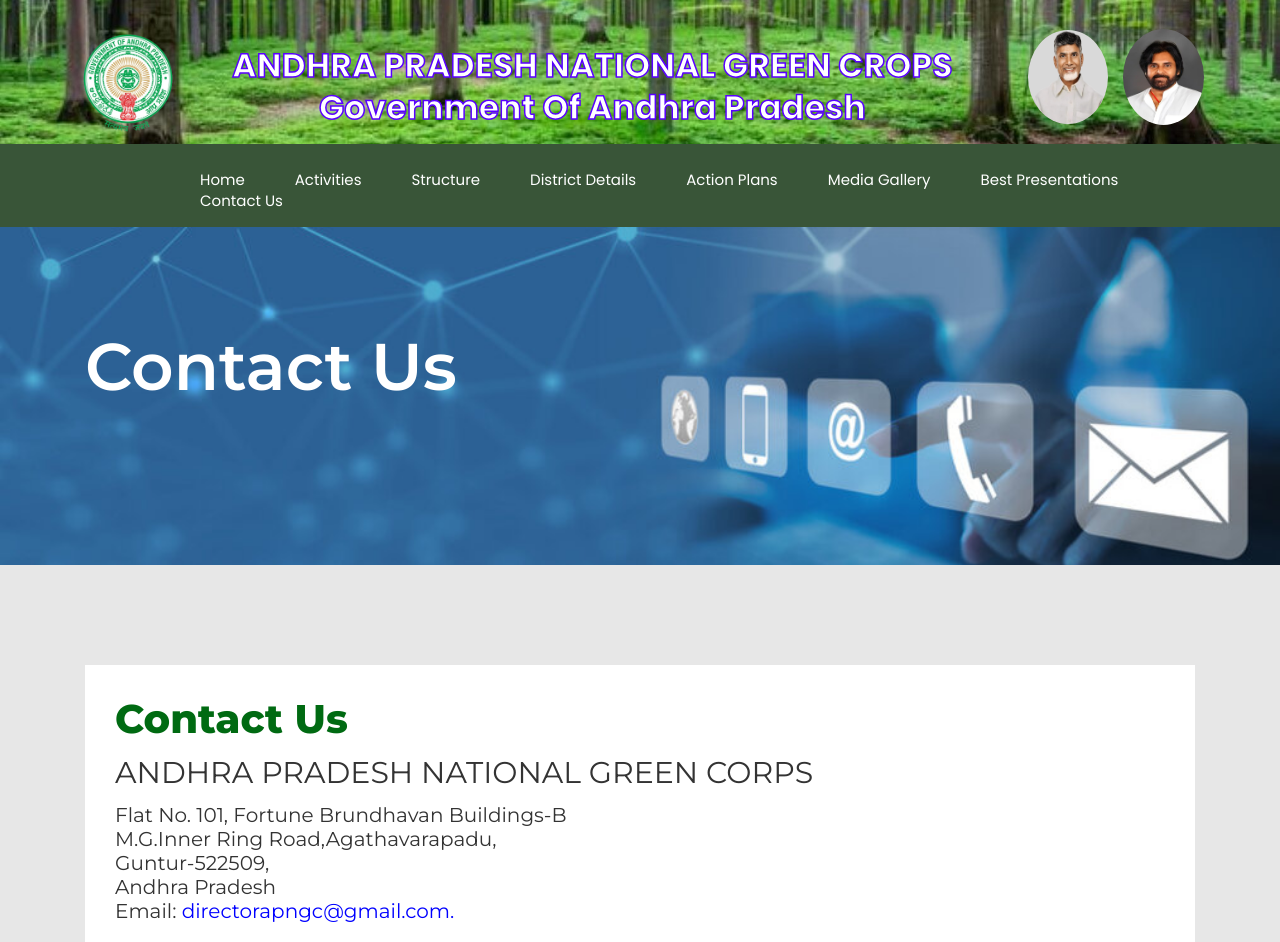
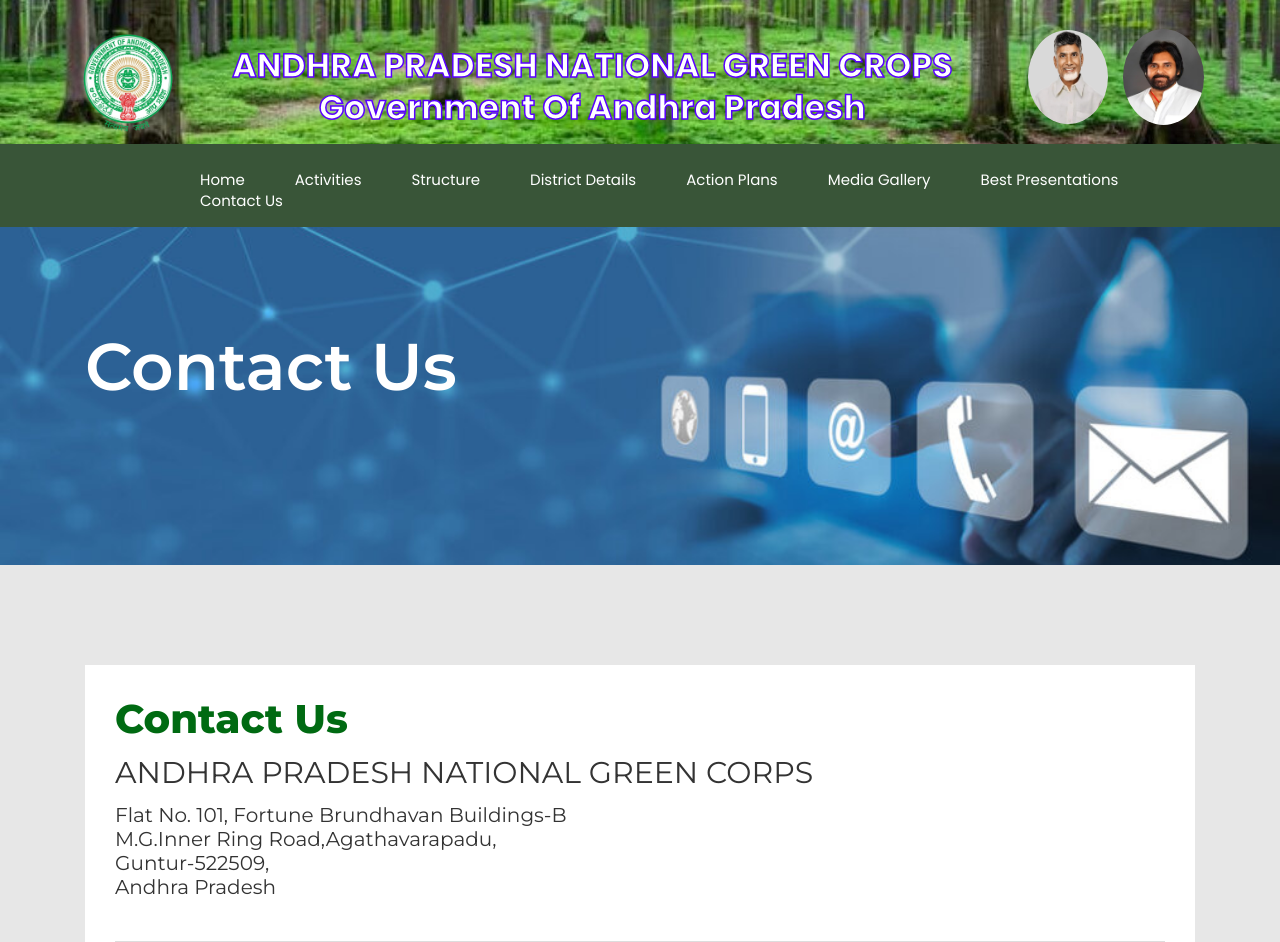
Before and after one commit to bhavi-creations/Apngc, a PHP site: page /contact.php in a window 1280 px wide. Shown: the top 942 px of the page. Run offline with PHP 8.4, Linux system fonts and the light colour scheme; some libraries are stand-ins or nearby versions.

Commit message:
email removed

```diff
--- a/contact.php
+++ b/contact.php
@@ -78,8 +78,7 @@
                         <h5> Flat No. 101, Fortune Brundhavan Buildings-B<br>
                             M.G.Inner Ring Road,Agathavarapadu,<br>
                             Guntur-522509,<br>
-                            Andhra Pradesh<br>
-                            Email:<font color="blue"> directorapngc@gmail.com.</font>
+                            Andhra Pradesh
                         </h5>
                     </div>
 
```
